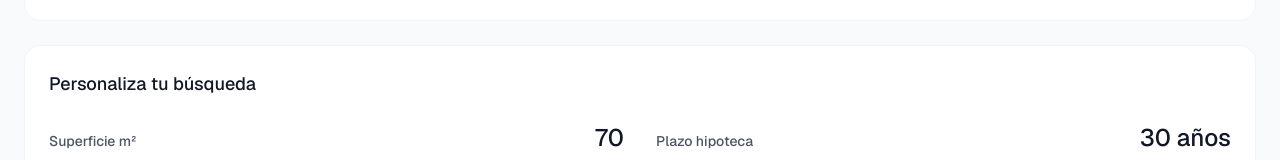
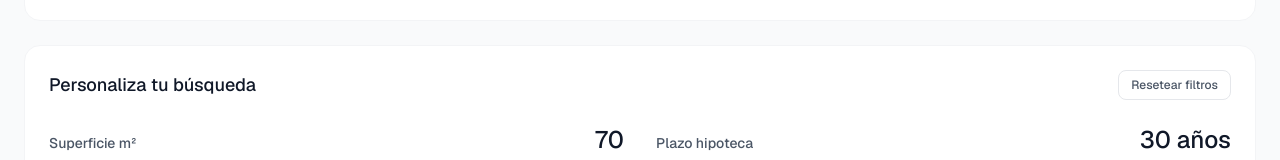
Before and after one commit to Arkalex/cuantocuestaunpiso, a Next.js app: page / in a window 1280 px wide. Shown: the part 398-558 px from the top of the page. Built offline with nearby package versions, Linux system fonts and the light colour scheme; no server answers.

Commit message:
feat: Update CostBreakdown styles and add loan cost clarification; implement reset filters in Dashboard

```diff
--- a/components/CostBreakdown.js
+++ b/components/CostBreakdown.js
@@ -30,7 +30,7 @@ export default function CostBreakdown({
   return (
     <div className="space-y-6">
       {/* Main Metric - Cuota Mensual */}
-      <div className="bg-gradient-to-br from-blue-50 to-indigo-50 border-2 border-blue-200 rounded-2xl p-8">
+      <div className="bg-linear-to-br from-blue-50 to-indigo-50 border-2 border-blue-200 rounded-2xl p-8">
         <p className="text-sm text-gray-600 mb-2">Cuota mensual de hipoteca</p>
         <div className="flex items-baseline gap-2 mb-2">
           <span className="text-6xl font-bold text-blue-600">
@@ -123,6 +123,10 @@ export default function CostBreakdown({
           <p className="text-xs text-gray-400 mt-1">
             +{totalInterests.toLocaleString("es-ES")}€ intereses
           </p>
+          <p className="text-[11px] text-gray-400 mt-2 leading-relaxed">
+            Incluye solo el coste del prestamo (capital + intereses). No incluye
+            entrada ni gastos iniciales (ITP, notaria, registro, etc.).
+          </p>
         </div>
       </div>
 
@@ -188,12 +192,12 @@ export default function CostBreakdown({
       </div>
 
       {/* Affordability Score */}
-      <div className="bg-gradient-to-r from-green-50 to-blue-50 border border-green-200 rounded-2xl p-6">
+      <div className="bg-linear-to-r from-green-50 to-blue-50 border border-green-200 rounded-2xl p-6">
         <h3 className="text-sm font-semibold text-gray-900 mb-4">
           🎯 Tu puntuación de viabilidad
         </h3>
         <div className="flex items-center gap-6">
-          <div className="flex-shrink-0">
+          <div className="shrink-0">
             <div className="relative w-32 h-32">
               <svg className="w-full h-full transform -rotate-90">
                 <circle
--- a/components/Dashboard.js
+++ b/components/Dashboard.js
@@ -136,6 +136,13 @@ export default function Dashboard() {
   const viabilityStatus = viabilityScore >= 70 ? "ok" : viabilityScore >= 40 ? "warning" : "danger";
   const effortYears = Number(metrics.yearsOfSalary).toFixed(1);
 
+  const handleResetAdvancedFilters = () => {
+    setSurfaceM2(70);
+    setYearsHypotheca(30);
+    setInterestRate(3.5);
+    setDownPaymentPct(20);
+  };
+
   return (
     <div className="max-w-7xl mx-auto px-6 py-10">
       {/* Hero */}
@@ -203,7 +210,16 @@ export default function Dashboard() {
 
       {/* Finanación - Controles integrados */}
       <div className="bg-white border border-gray-100 rounded-2xl p-6 mb-6">
-        <h3 className="text-lg font-medium text-gray-900 mb-6">Personaliza tu búsqueda</h3>
+        <div className="flex items-center justify-between mb-6">
+          <h3 className="text-lg font-medium text-gray-900">Personaliza tu búsqueda</h3>
+          <button
+            type="button"
+            onClick={handleResetAdvancedFilters}
+            className="text-xs font-medium text-gray-600 hover:text-gray-900 border border-gray-200 hover:border-gray-300 bg-white rounded-lg px-3 py-1.5 transition-colors"
+          >
+            Resetear filtros
+          </button>
+        </div>
 
         {/* Grid de 4 sliders */}
         <div className="grid grid-cols-1 md:grid-cols-2 gap-8">
```
